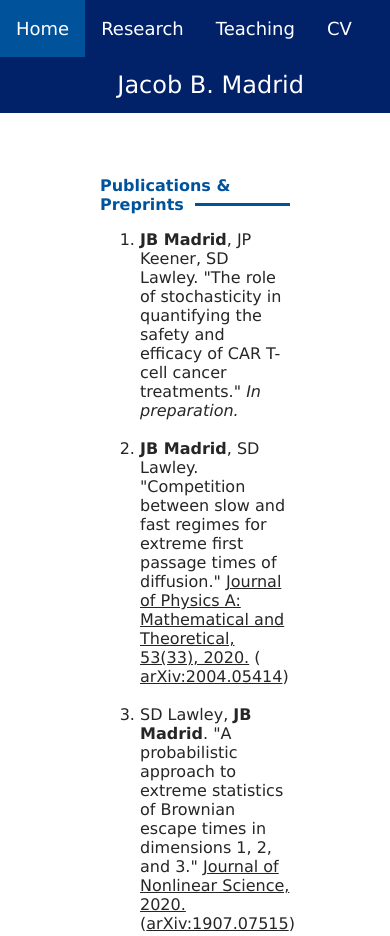
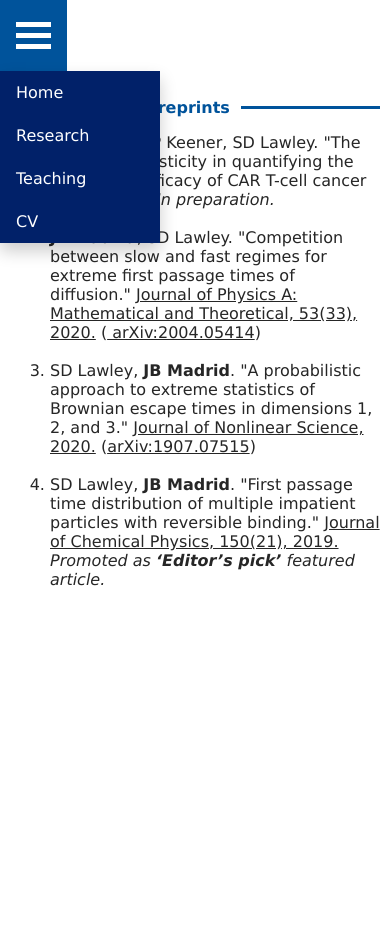
Before and after one commit to jbmadrid/My-website, a plain HTML site: page research.html in a window 390 px wide. Shown: the top 936 px of the page. After the commit the page ends 844 px from the top, so only its background shows below. Drawn offline with Linux system fonts and the light colour scheme.

Commit message:
Nav bar fix

```diff
--- a/research.html
+++ b/research.html
@@ -8,13 +8,26 @@
     </head>
     <body>
         <div class="topnav">
-            <ul>
+            <ul class="topnav">
                 <li><a href="index.html">Home</a></li>
                 <li><a href="research.html">Research</a></li>
                 <li><a href="teaching.html">Teaching</a></li>
                 <li><a href="cv.pdf" target="_blank">CV</a></li>
                 <li>Jacob B. Madrid</li>
             </ul>
+        </div>
+        <div class="dropdown">
+            <button class="dropbtn">
+                <div class="menuicon"></div>
+                <div class="menuicon"></div>
+                <div class="menuicon"></div>
+            </button>
+            <div class="dropdown-content">
+                <a href="index.html">Home</a>
+                <a href="research.html">Research</a>
+                <a href="teaching.html">Teaching</a>
+                <a href="cv.pdf" target="_blank">CV</a>
+            </div>
         </div>
         <div class="pagebody">
         <h2><span>Publications & Preprints &nbsp;</span></h2>
--- a/styles.css
+++ b/styles.css
@@ -109,13 +109,55 @@ li {
 .pagebody {
   padding: 50px 100px
 }
-@media screen and (max-width: 800px) {
-    ul.topnav li {float: none; font-size: medium;}
-    ul.topnav li:last-child {display: none}
+.dropbtn {
+  background-color: #012169;
+  color: white;
+  padding: 16px;
+  font-size: 16px;
+  border: none;
+  cursor: pointer;
+}
+.dropdown {
+  display: none;
+  overflow: hidden;
+  margin: auto;
+  float: none;
+}
+.dropdown-content {
+  display: none;
+  position: absolute;
+  background-color: #012169;
+  min-width: 160px;
+  box-shadow: 0px 8px 16px 0px rgba(0,0,0,0.2);
+  z-index: 1;
+}
+.dropdown-content a {
+  color: white;
+  padding: 12px 16px;
+  text-decoration: none;
+  display: block;
+}
+.dropdown-content a:hover {background-color: #00539B}
+.dropdown:hover .dropdown-content {
+  display: block;
+}
+.dropdown:hover .dropbtn {
+  background-color: #00539B;
+}
+.menuicon {
+  width: 35px;
+  height: 5px;
+  background-color: white;
+  margin: 6px 0;
+}
+@media only screen and (max-width: 800px) {
     .column.left {width: 100%; padding-left: 10px; padding-right: 10px;}
     .column.right {width: 100%;}
     .column.right {margin: auto; float: none}
     .column {padding: 10px 10px}
     h2 {font-size: medium;}
     ul {font-size: medium;}
+    .pagebody {padding: 10px 10px}
+    .topnav {display: none;}
+    .dropdown {display: inline-block}
 }
```
Also changed, not shown: index.html (+14 -0 lines), teaching.html (+14 -1 lines).
